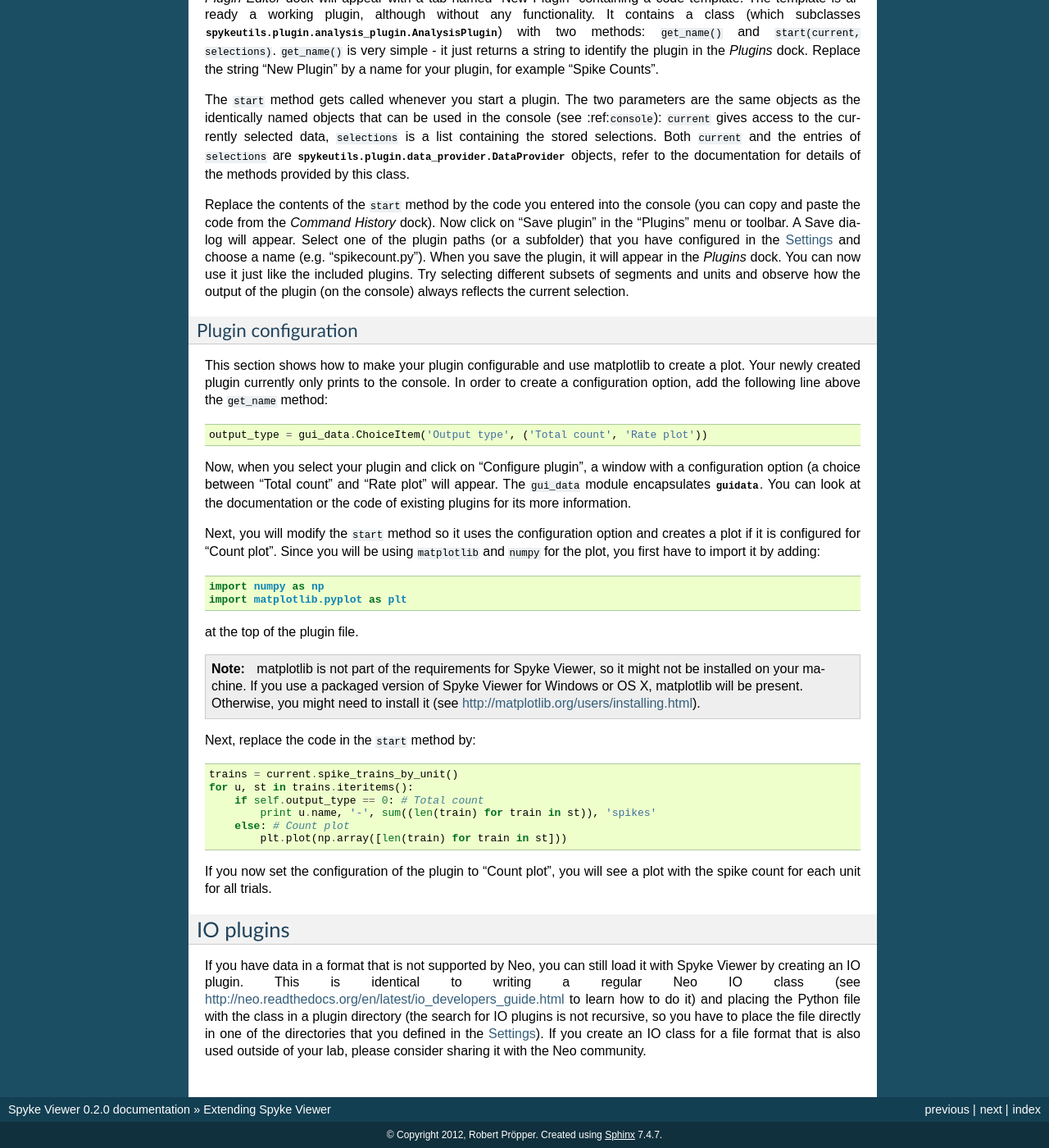
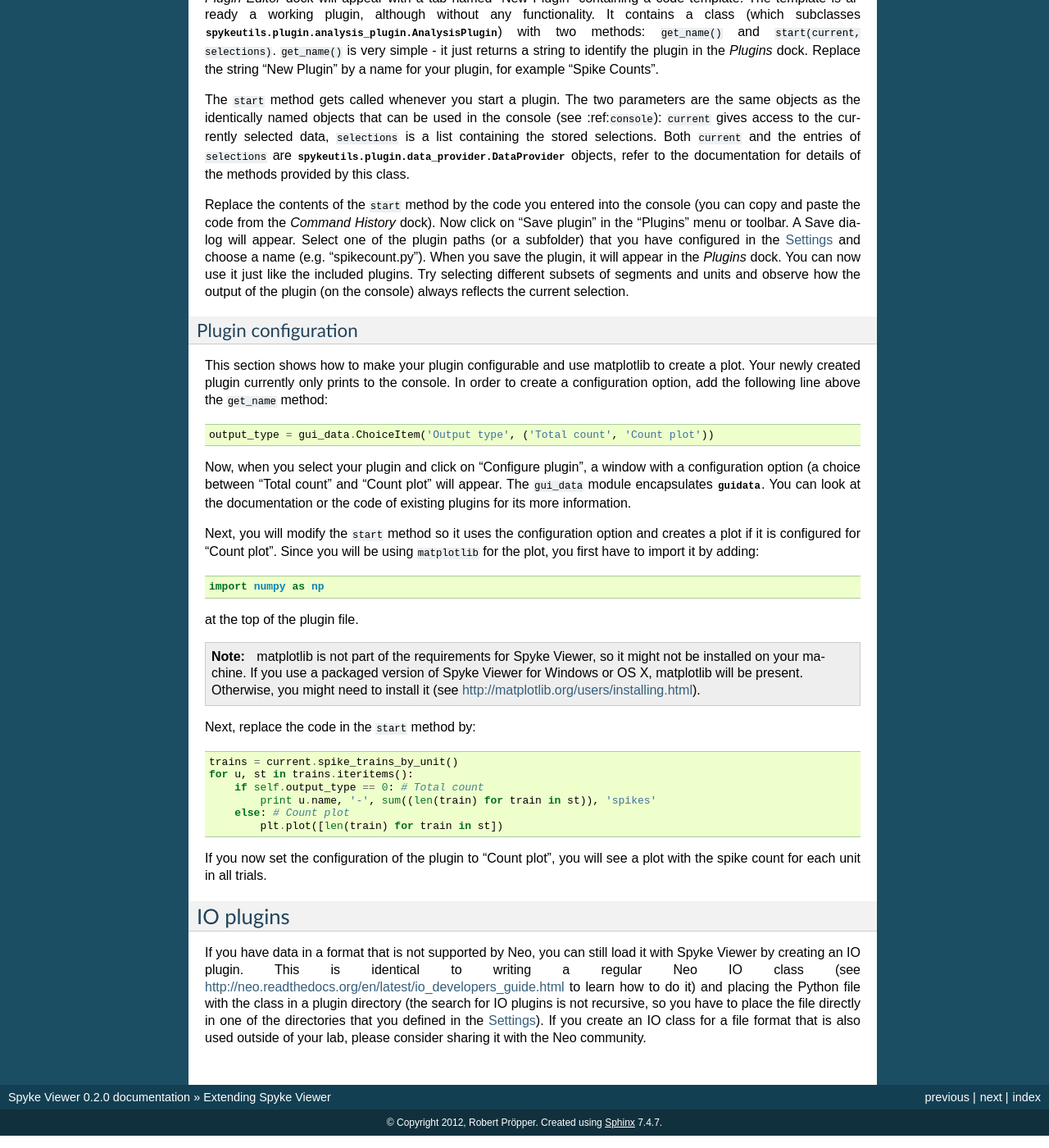
Before and after one commit to rproepp/spykeviewer, a Sphinx documentation site: the page built from doc/source/extending.rst, in a window 1280 px wide and 1400 px high, scrolled down 567 px. Shown: the whole window at 82% size. Built offline with Sphinx 7.4.7, drawn with Linux system fonts in a browser that asks for light colours; formulas are drawn with MathJax 3.

Commit message:
Fixed minor sample code issues

```diff
--- a/doc/source/extending.rst
+++ b/doc/source/extending.rst
@@ -66,21 +66,19 @@ create a plot. Your newly created plugin currently only prints to the console.
 In order to create a configuration option, add the following line above the
 ``get_name`` method::
 
-    output_type = gui_data.ChoiceItem('Output type', ('Total count', 'Rate plot'))
+    output_type = gui_data.ChoiceItem('Output type', ('Total count', 'Count plot'))
 
 Now, when you select your plugin and click on "Configure plugin", a window
-with a configuration option (a choice between "Total count" and "Rate plot"
+with a configuration option (a choice between "Total count" and "Count plot"
 will appear. The ``gui_data`` module encapsulates :mod:`guidata`. You can
 look at the documentation or the code of existing plugins for its more
 information.
 
 Next, you will modify the ``start`` method so it uses the configuration option
 and creates a plot if it is configured for "Count plot". Since you will be
-using ``matplotlib`` and ``numpy`` for the plot, you first have to import it
-by adding::
+using ``matplotlib`` for the plot, you first have to import it by adding::
 
     import numpy as np
-    import matplotlib.pyplot as plt
 
 at the top of the plugin file.
 
@@ -97,10 +95,10 @@ Next, replace the code in the ``start`` method by::
         if self.output_type == 0: # Total count
             print u.name, '-', sum((len(train) for train in st)), 'spikes'
         else: # Count plot
-            plt.plot(np.array([len(train) for train in st]))
+            plt.plot([len(train) for train in st])
 
 If you now set the configuration of the plugin to "Count plot", you will see
-a plot with the spike count for each unit for all trials.
+a plot with the spike count for each unit in all trials.
 
 .. _ioplugins:
 
```
